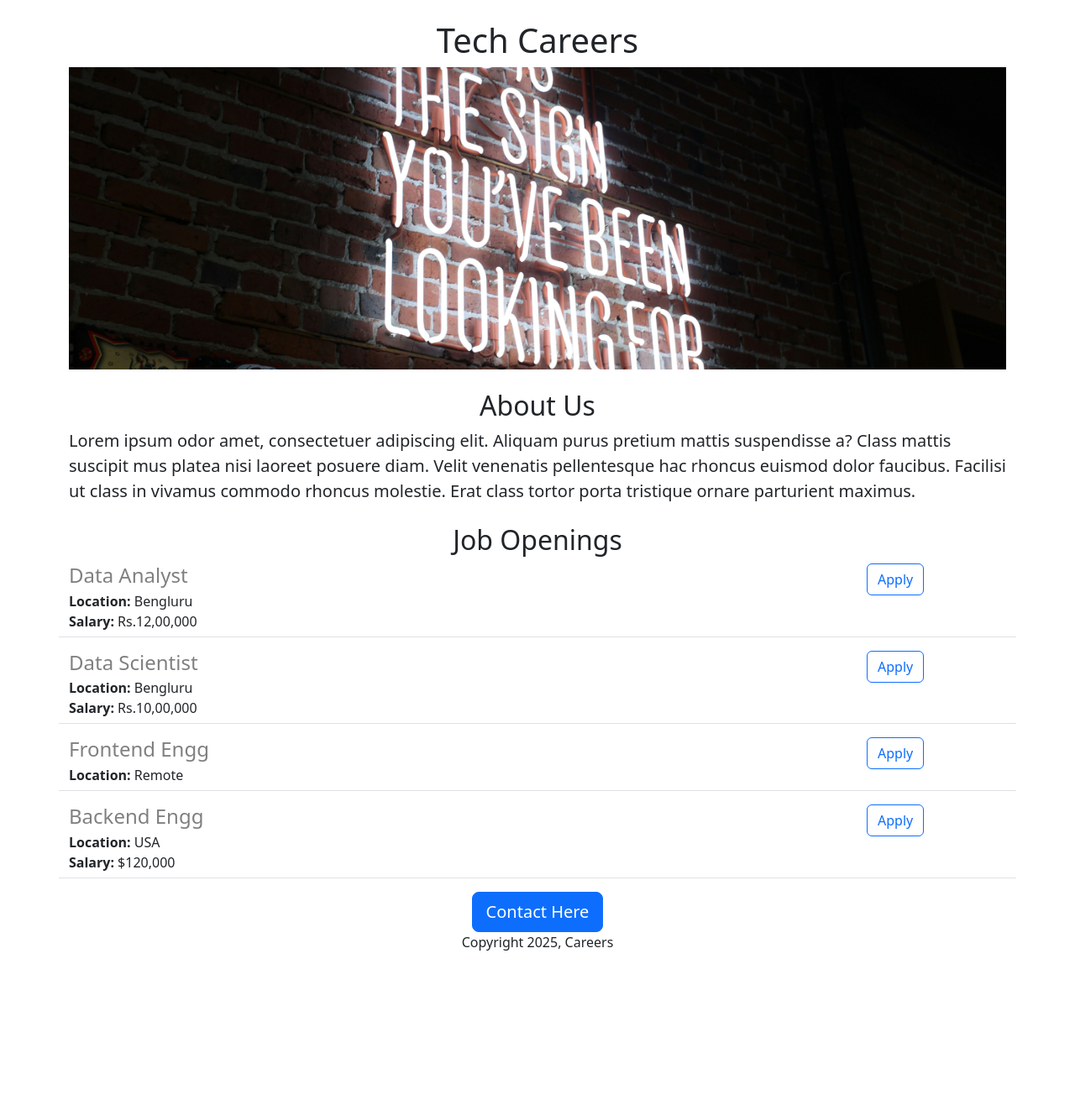
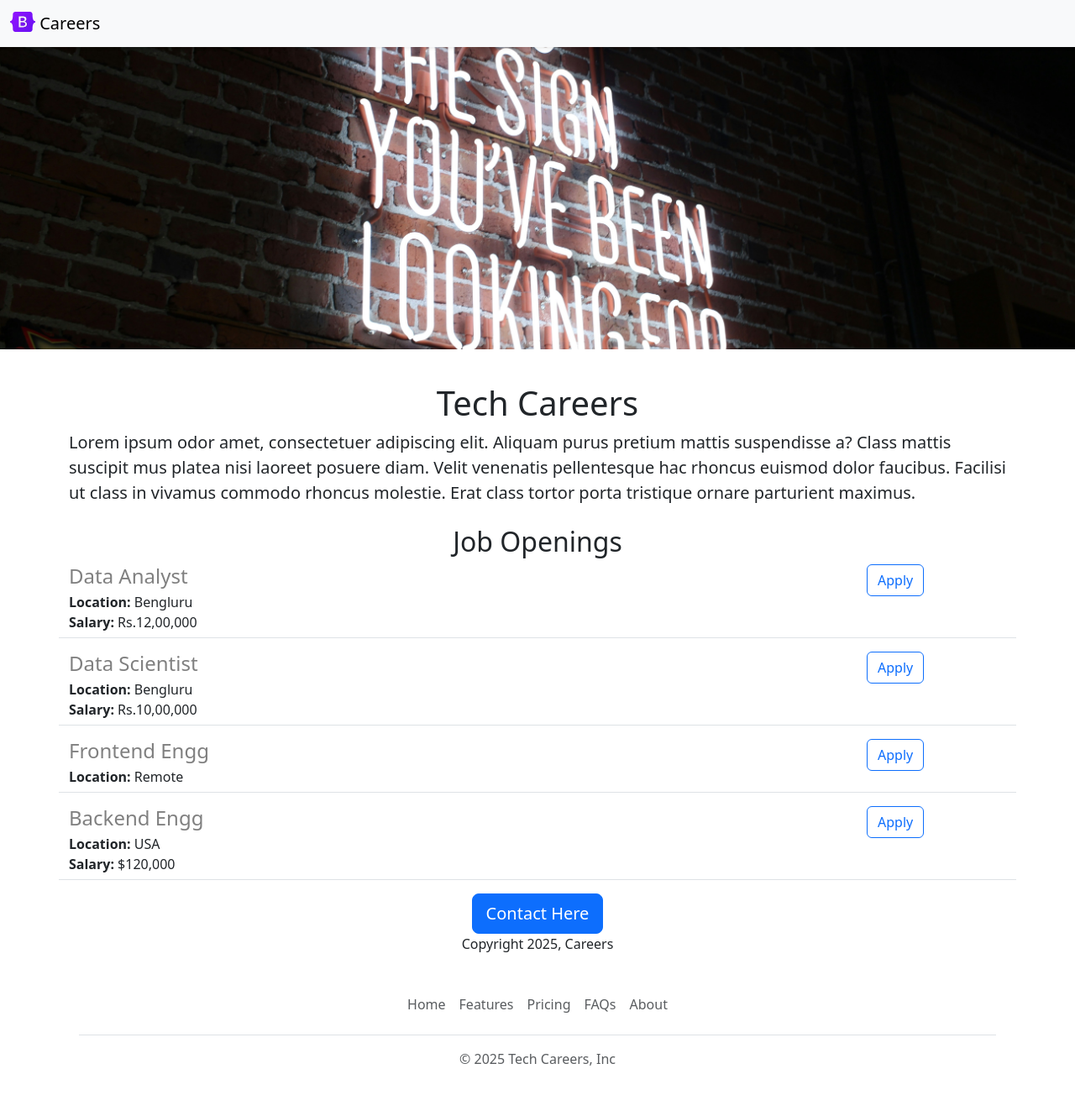
Before and after one commit to prajwal182/career-website, a Flask app: page / in a window 1280 px wide. Shown: the whole page at 84% size. Before the commit the page ends 1132 px from the top, so only its background shows below. Run offline with Flask 3, Linux system fonts and the light colour scheme.

Commit message:
added header footer navbar files

```diff
--- /dev/null
+++ b/templates/footer.html
@@ -0,0 +1,12 @@
+<div class="container">
+    <footer class="py-3 my-4">
+      <ul class="nav justify-content-center border-bottom pb-3 mb-3">
+        <li class="nav-item"><a href="#" class="nav-link px-2 text-body-secondary">Home</a></li>
+        <li class="nav-item"><a href="#" class="nav-link px-2 text-body-secondary">Features</a></li>
+        <li class="nav-item"><a href="#" class="nav-link px-2 text-body-secondary">Pricing</a></li>
+        <li class="nav-item"><a href="#" class="nav-link px-2 text-body-secondary">FAQs</a></li>
+        <li class="nav-item"><a href="#" class="nav-link px-2 text-body-secondary">About</a></li>
+      </ul>
+      <p class="text-center text-body-secondary">&copy; 2025 Tech Careers, Inc</p>
+    </footer>
+  </div>
--- a/templates/home.html
+++ b/templates/home.html
@@ -9,16 +9,18 @@
             height: 360px;
             width: 100%;
             object-fit: cover;
-
+            margin-bottom: 16px;
         }
     </style>
 
 </head>
 <body>
+    {% include 'nav.html' %}
+    <img class="img-fluid" id="banner" src="static/banner.jpg" alt="carer img">
+
     <div class="container">
     <h1 class="text-center mt-4">Tech Careers</h1>
-    <img class="img-fluid" id="banner" src="static/banner.jpg" alt="carer img">
-    <h2 class="text-center mt-4">About Us</h2>
+
     <p class="lead">
         Lorem ipsum odor amet, consectetuer adipiscing elit.
         Aliquam purus pretium mattis suspendisse a?
@@ -37,6 +39,7 @@
         <button class="btn btn-primary btn-lg">Contact Here</button>
         <p>Copyright 2025, Careers</p>
     </div>
-</div>
+    {% include 'footer.html' %}
+
 </body>
 </html>
--- /dev/null
+++ b/templates/nav.html
@@ -0,0 +1,9 @@
+<nav class="navbar bg-body-tertiary shadow-sm fixed-top bg-white">
+    <div class="container-fluid">
+      <a class="navbar-brand" href="#">
+        <img src="/static/lgo.svg" alt="Logo" width="30" height="24" class="d-inline-block align-text-top">
+        Careers
+      </a>
+    </div>
+</nav>
+<div style="height: 56px;"></div>
```
Also changed, not shown: static/lgo.svg (added).
